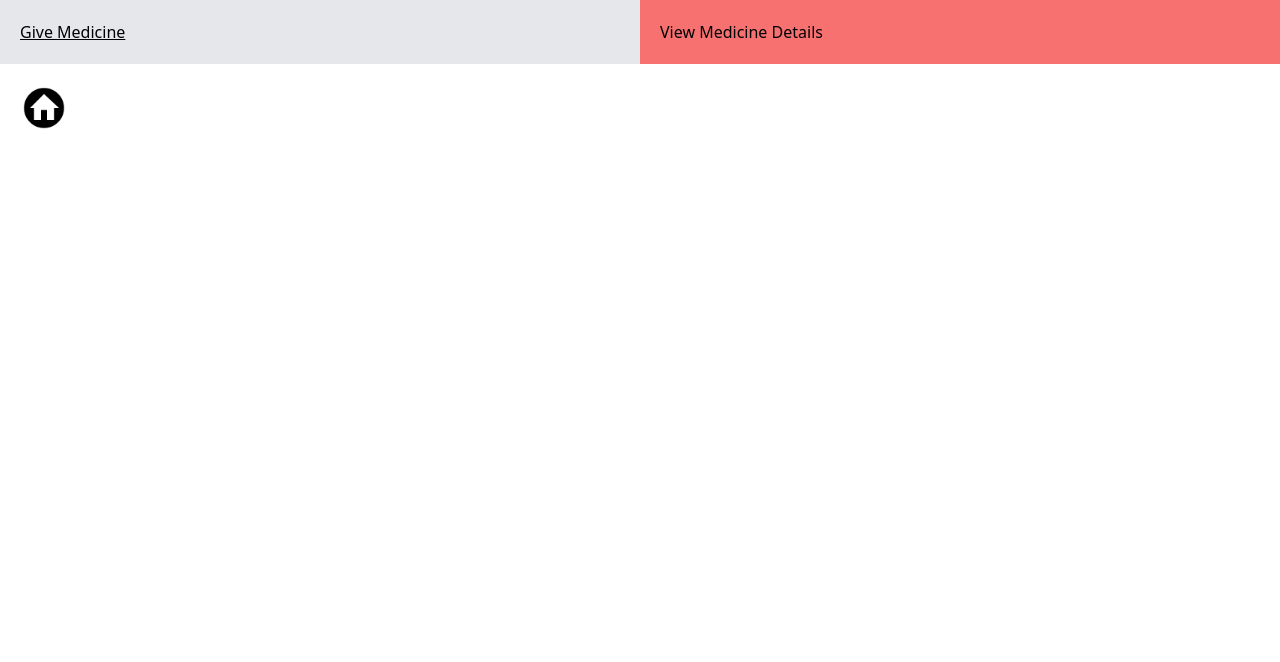
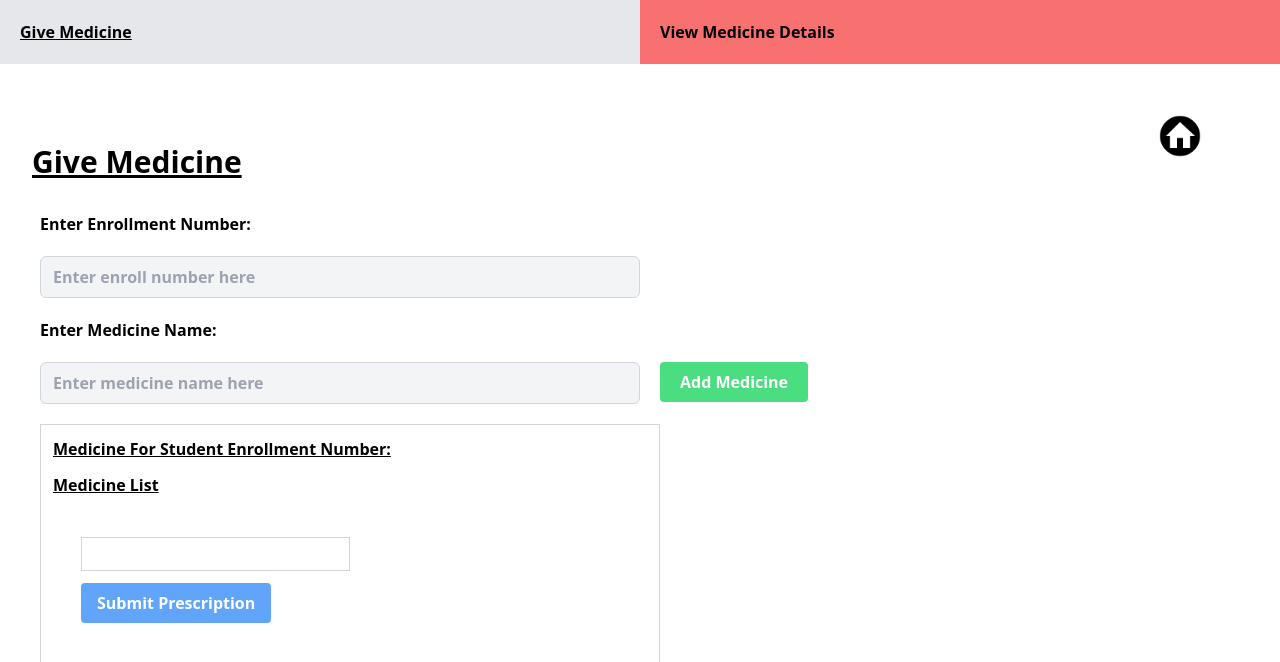
Before and after one commit to CS304-Group-L/E-Health-Pera-tem, a React (Create React App) app: page /GiveMedicine in a window 1280 px wide. Shown: the top 662 px of the page. Built offline with nearby package versions, Linux system fonts and the light colour scheme.

Commit message:
Create give medicine page

```diff
--- a/src/App.js
+++ b/src/App.js
@@ -21,6 +21,7 @@ import ViewPastMedicineRecordsSearch from "./Pages/ViewPastMedicineRecordsSearch
 import ViewPastMedicineRecords from "./Pages/ViewPastMedicineRecords";
 import IssueLaboratoryTest from "./Pages/IssueLaboratoryTest";
 import CreateMedical from "./Pages/CreateMedical";
+
 
 const router = createBrowserRouter([
   {
@@ -66,7 +67,9 @@ const router = createBrowserRouter([
 
   {path : "/IssueLaboratoryTest" , element : <IssueLaboratoryTest/>},
 
-  {path : "/CreateMedical",element : <CreateMedical/>}
+  {path : "/CreateMedical",element : <CreateMedical/>},
+
+
 ]);
 
 export default function App() {
--- a/src/Pages/GiveMedicine.js
+++ b/src/Pages/GiveMedicine.js
@@ -1,4 +1,4 @@
-import React from "react";
+import React, { useState } from "react";
 import home from "../Assets/home.png"
 import { Link } from "react-router-dom";
 
@@ -18,8 +18,42 @@ const topButtons = [
     }
 ];
 
-function GiveMedicine(){
-    return(<div>
+function GiveMedicine() {
+
+    const [enrollNumber, setEnrollNumber] = useState('');
+    const [medicineName, setMedicineName] = useState('');
+    const [prescriptionList, setPrescriptionList] = useState([]);
+
+    const handleAddMedicine = () => {
+        if (medicineName.trim() !== '') {
+            setPrescriptionList([...prescriptionList, medicineName]);
+            setMedicineName('');
+        }
+
+    };
+
+    const handleDeleteMedicine = (index) => {
+        const updatedList = prescriptionList.filter((_, i) => i !== index);
+        setPrescriptionList(updatedList);
+      };
+
+    const handleEnrollNumberChange = (e) => {
+        setEnrollNumber(e.target.value);
+    };
+
+    const handleMedicineNameChange = (e) => {
+        setMedicineName(e.target.value);
+    };
+
+    const handleSubmit = () => {
+        // Here you would send the data to the backend (API call).
+        //This is for now
+        console.log('Enroll Number:', enrollNumber);
+        console.log('Prescription List:', prescriptionList);
+    };
+
+    return (
+        <div className="block mb-2 font-semibold font-poppins">
 
             <div className="flex justify">
                 <div className="grid w-full grid-cols-2 gap-0 mt-0 grid-rows-1">
@@ -38,10 +72,83 @@ function GiveMedicine(){
                 </div>
 
             </div>
-            <div><Link to="/DoctorBoard"><img className="w-12 m-5 ml-5 " src={home} alt='Doctor-Home'/></Link></div>
+            <div className='px-4 py-2 absolute right-0 mt-5 mr-10'>
+                <Link to="/DoctorBoard">
+                    <img className="w-12 m-5 ml-5 " src={home} alt='Doctor-Home' />
+                </Link>
+            </div>
 
             <div>
 
+            </div>
+            <div className="mt-10 m-5 mb-5">
+                <h1 className="text-3xl font-bold mb-8 underline mt-20 m-3">Give Medicine</h1>
+                <div className="m-5">
+                    <label>
+                        Enter Enrollment Number:
+                    </label>
+                </div>
+                <div className="m-5">
+                    <input
+                        type="text"
+                        value={enrollNumber}
+                        onChange={handleEnrollNumberChange}
+                        className="border border-gray-300 px-3 py-2 rounded-md focus:outline-none focus:ring focus:border-blue-500 w-1/2 resize-none bg-gray-100 h-50"
+                        placeholder="Enter enroll number here"
+                    />
+
+                </div>
+                <div className="m-5">
+                    <label>
+                        Enter Medicine Name:
+                    </label>
+                </div>
+                <div className="m-5">
+                    <input
+                        type="text"
+                        value={medicineName}
+                        onChange={handleMedicineNameChange}
+                        className="border border-gray-300 px-3 py-2 rounded-md focus:outline-none focus:ring focus:border-blue-500 w-1/2 resize-none bg-gray-100 h-50"
+                        placeholder="Enter medicine name here"
+                    />
+                    <button onClick={handleAddMedicine} className="text-black bg-green-400 rounded hover:bg-green-500 text-white px-5 py-2 absolute ml-5">
+                        Add Medicine
+                    </button>
+                </div>
+
+                <div className="m-5">
+
+                </div>
+
+               <div className="border border-gray-300 w-1/2 m-5">
+
+               <h3 className=" underline mt-3 m-3">
+       Medicine For Student Enrollment Number: {enrollNumber && <strong>{enrollNumber}</strong>}
+      </h3>
+               <h4 className=" underline mt-3 m-3">Medicine List</h4>
+
+<div className="m-5 p-5">
+    <ul className=" border border-gray-300 w-1/2 px-7 py-4">
+        {prescriptionList.map((medicine, index) => (
+            <li key={index} className="flex items-center justify-between">
+                <span>
+              {index + 1}. {medicine}
+            </span>
+                <button onClick={() => handleDeleteMedicine(index)} className="text-black bg-red-400 rounded hover:bg-red-500 text-white p-1 ml-2">
+                    Delete
+                </button>
+            </li>
+        ))}
+    </ul>
+    <div>
+                    <button onClick={handleSubmit} className="text-black bg-blue-400 rounded hover:bg-blue-500 text-white px-4 py-2 mt-3">
+                        Submit Prescription
+                    </button>
+</div>
+               </div>
+
+
+                </div>
             </div>
         </div>
 
--- a/src/Pages/LabReport.js
+++ b/src/Pages/LabReport.js
@@ -52,7 +52,7 @@ const buttons = [
 function LabReport() {
 
     return (
-        <div>
+        <div className="block mb-2 font-semibold font-poppins">
 
                 <div className="flex justify-center">
                     <div className="grid w-full grid-cols-4 gap-0 mt-0 grid-rows-1">
```
Lines whose indentation alone changed are shown as unchanged.
